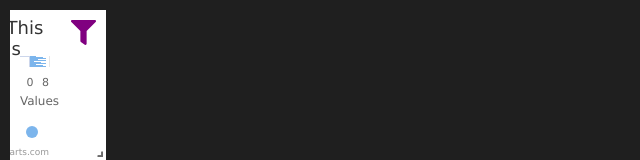
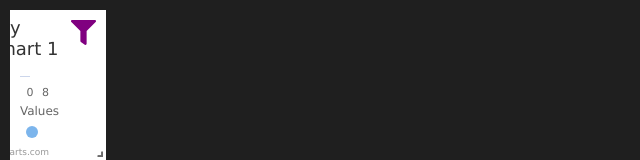
Before and after one commit to nishant-k-290195/react-grid-layout-and-highcharts, a React (Create React App) app: page / in a window 1280 px wide. Shown: the top 160 px of the page, without its empty margins (0-640 px from the left). Built offline with nearby package versions, Linux system fonts and the light colour scheme.

Commit message:
new commit

```diff
--- a/src/components/Blocks.js
+++ b/src/components/Blocks.js
@@ -10,7 +10,7 @@ const options1 = {
     title: {
         useHTML: true,
         useJSX: true,
-        text: `<div>This is </div>`,
+        text: `My chart 1`,
     },
     series: [{
         type:'bar',
```
